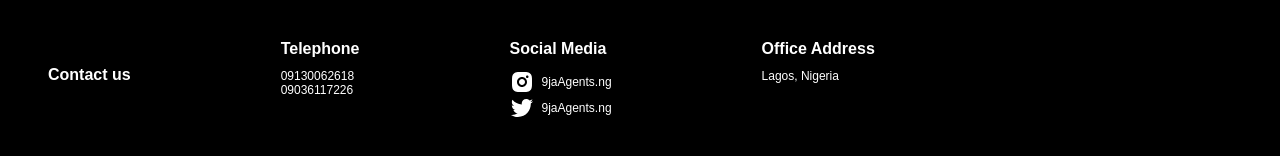
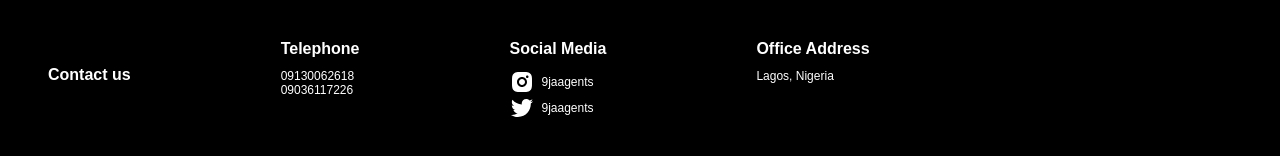
Before and after one commit to adewale-samson/naija-agent, a React (Vite) app: page / in a window 1280 px wide. Shown: the part 1563-1719 px from the top of the page. Built offline with nearby package versions, Linux system fonts and the light colour scheme; a web font is replaced by a local one.

Commit message:
new ui update

```diff
--- a/index.html
+++ b/index.html
@@ -2,7 +2,7 @@
 <html lang="en">
   <head>
     <meta charset="UTF-8" />
-    <link rel="icon" type="image/svg+xml" href="/favicon.png" />
+    <link rel="icon" type="image/svg+xml" href="/9ja_agents_favicon.ico" />
     <meta name="viewport" content="width=device-width, initial-scale=1.0" />
     <title>9ja Agents</title>
   </head>
--- a/src/Components/Footer.jsx
+++ b/src/Components/Footer.jsx
@@ -29,11 +29,11 @@ const Footer = () => {
         </li>
         <li className="flex items-center gap-[8px] font-medium text-[11px] sm:text-[12px] leading-[100%] tracking-[0%] mb-[2px]">
           <RiInstagramFill className="text-[#fff] text-[20px] sm:text-[24px]" />{" "}
-          9jaAgents.ng
+          9jaagents
         </li>
         <li className="flex items-center gap-[8px] font-medium text-[11px] sm:text-[12px] leading-[100%] tracking-[0%] mb-[2px]">
           <IoLogoTwitter className="text-[#fff] text-[20px] sm:text-[24px]" />{" "}
-          9jaAgents.ng
+          9jaagents
         </li>
       </ul>
       <ul className="">
--- a/src/Pages/Signup.jsx
+++ b/src/Pages/Signup.jsx
@@ -45,8 +45,8 @@ const Signup = () => {
       .string()
       // .required("Instagram url is required")
       .matches(
-        /^https?:\/\/(www\.)?instagram\.com\/[a-zA-Z0-9_.]+(\/)?$/,
-        "Please enter a valid Instagram URL (e.g., https://instagram.com/username)"
+        /^https?:\/\/(www\.)?instagram\.com\/[\w.-]+(\/?[\w?=&%.]*)?$/,
+        "Please enter a valid Instagram URL"
       ),
     phone: yup
       .string()
```
Also changed, not shown: 1 other file (tests, documents, lock files or other folders).
